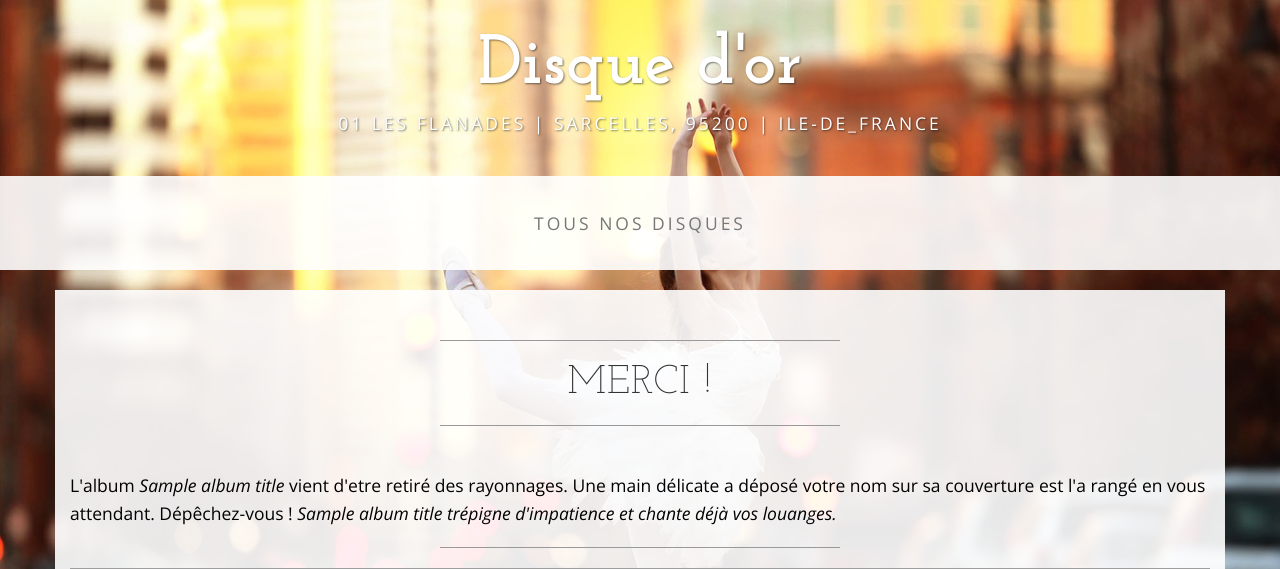
After one commit to baazizkhadidja/Django_website_Disquaire, a Django app: template store/templates/store/merci.html in a window 1280 px wide. The commit adds this page. Shown: the top 569 px of the page. Run offline with Django 3.2, Linux system fonts and the light colour scheme; the template is opened without the code that fills it: most values are stand-ins (such as "Sample title", 1, 10 or a date in 2020); some libraries are stand-ins or nearby versions; grey boxes are pictures that could not be loaded.

Commit message:
version apès le premier formulaire de reservation

```diff
--- a/store/templates/store/detail.html
+++ b/store/templates/store/detail.html
@@ -17,8 +17,8 @@
 
   <h2 class="text-center artist_name">Réserver {{ album_title }}</h2>
   <p style="margin-bottom: 60px;">Demandez-nous de mettre de côté {{ album_title }} et venez le chercher dès demain en magasin ! </p>
-  <form class="form-inline" action="/" method="post">
-
+  <form class="form-inline" action="{% url 'store:detail' album_id=album_id %}" method="post">
+  {% csrf_token %}
     <div class="form-group">
       <label for="name" class="control-label">Nom</label>
       <input type="text" name="name" value="" id="name">
@@ -27,7 +27,7 @@
       <label for="email" class="control-label">E-mail</label>
       <input type="text" name="email" value="" id="email">
     </div>
-    <!-- <input type="hidden" class="hidden" value="" name="album_id"> -->
+    <!-- <input type="hidden" class="hidden" value="{{ album_id }}" name="album_id"> -->
 
     <br><br><button type="submit" class="btn btn-success">Réserver</button>
     <br><br>
--- /dev/null
+++ b/store/templates/store/merci.html
@@ -0,0 +1,21 @@
+{% extends 'store/base.html' %}
+
+{% block content %}
+<hr>
+<h1 class="intro-text text-center">Merci !</h1>
+<hr class="detail-separator">
+<p>
+    L'album <em>{{album_title}}</em> vient d'etre retiré des rayonnages. Une main délicate a déposé votre nom sur sa couverture est l'a rangé en vous attendant.
+    Dépêchez-vous ! <em>{{ album_title }} trépigne d'impatience et chante déjà vos louanges.</em>
+</p>
+<hr>
+<div class="embed-responsive embed-responsive-16by9">
+<iframe class="embed-responsive-item" src="https://www.youtube.com/embed/ZSbuikMdgqA" frameborder="0"></iframe>
+
+</div>
+
+
+
+    </div>
+
+{% endblock %}
```
Also changed, not shown: store/models.py (+10 -7 lines), store/views.py (+28 -0 lines), store/migrations/0001_initial.py.
